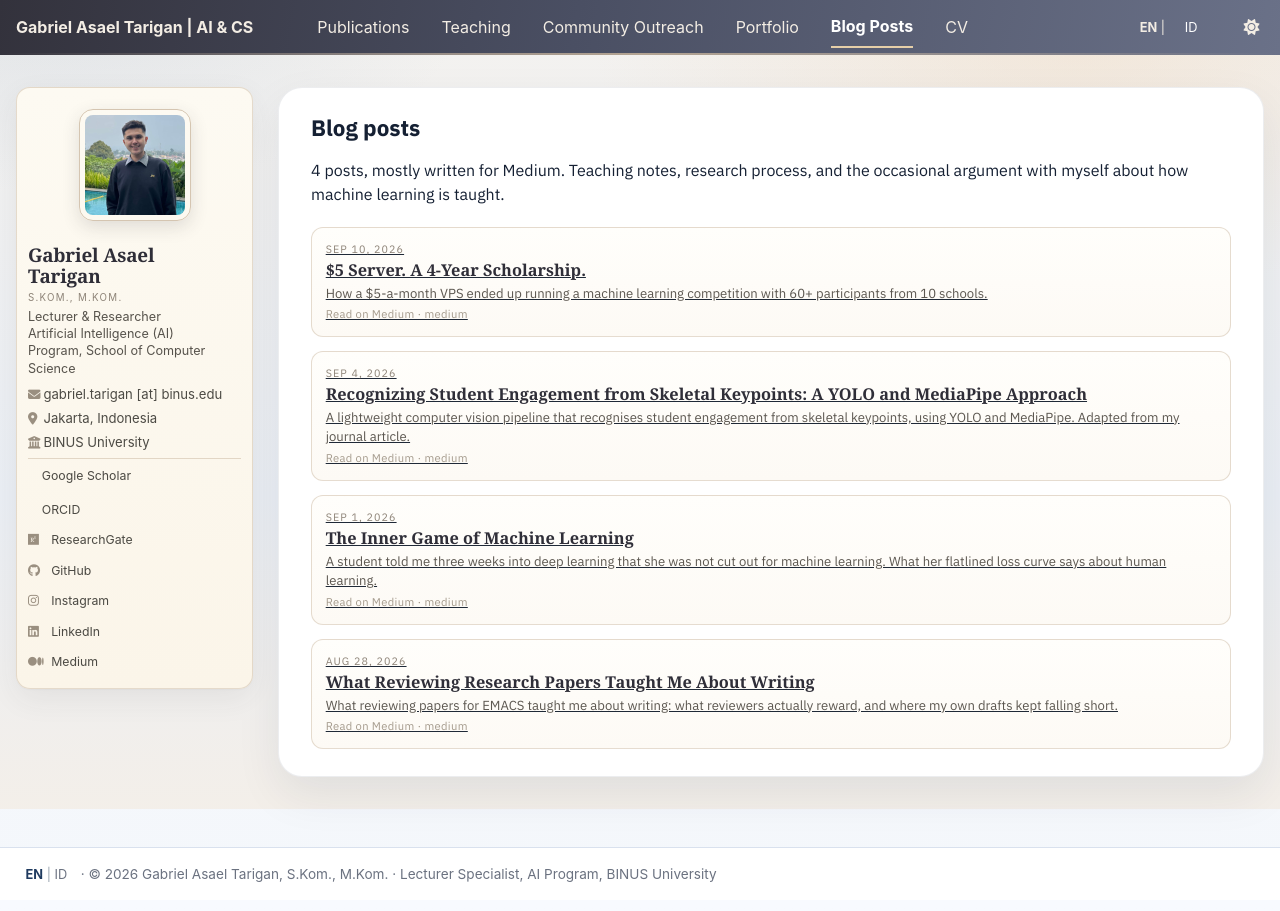
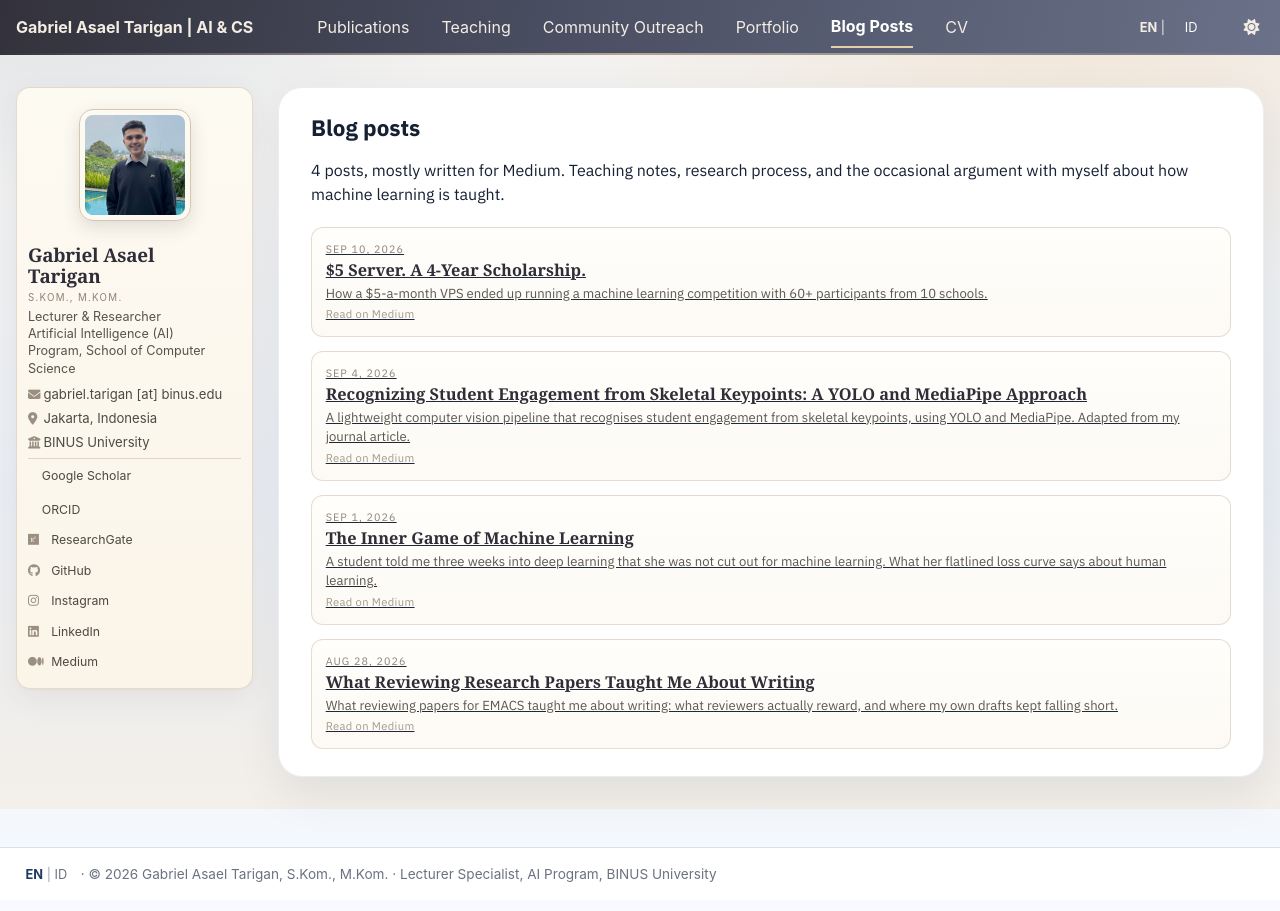
Before and after one commit to asaeltarigan/asaeltarigan.github.io, a Jekyll site: the page built from _pages/year-archive.html, in a window 1280 px wide. Built offline with Jekyll 4.4.1, drawn with Linux system fonts in a browser that asks for light colours; a style sheet for code colours, icons or effects is not loaded.

Commit message:
Blog: drop redundant medium tag, keep real tags

```diff
--- a/_includes/head.html
+++ b/_includes/head.html
@@ -94,4 +94,4 @@
 <link rel="preconnect" href="https://fonts.gstatic.com" crossorigin>
 <link href="https://fonts.googleapis.com/css2?family=IBM+Plex+Sans:wght@400;500;600;700&display=swap" rel="stylesheet">
 <link rel="stylesheet" href="{{ base_path }}/assets/css/main.css">
-<link rel="stylesheet" href="{{ base_path }}/assets/css/custom.css?v=74">
+<link rel="stylesheet" href="{{ base_path }}/assets/css/custom.css?v=75">
--- a/_pages/year-archive.html
+++ b/_pages/year-archive.html
@@ -22,7 +22,7 @@ redirect_from:
       <span class="blog-date">{{ post.date | date: "%b %-d, %Y" }}</span>
       <span class="blog-title">{{ post.title }}</span>
       {% if post.excerpt %}<span class="blog-excerpt">{{ post.excerpt | strip_html | truncate: 165 }}</span>{% endif %}
-      <span class="blog-meta">{% if words < 120 %}Read on Medium{% else %}{{ mins }} min read{% endif %}{% if post.tags.size > 0 %} &middot; {{ post.tags | join: ", " }}{% endif %}</span>
+      <span class="blog-meta">{% if words < 120 %}Read on Medium{% else %}{{ mins }} min read{% endif %}{% assign tagline = post.tags | join: ", " %}{% if tagline != "" and tagline != "medium" %} &middot; {{ tagline }}{% endif %}</span>
     </span>
   </a>
   {% endfor %}
```
